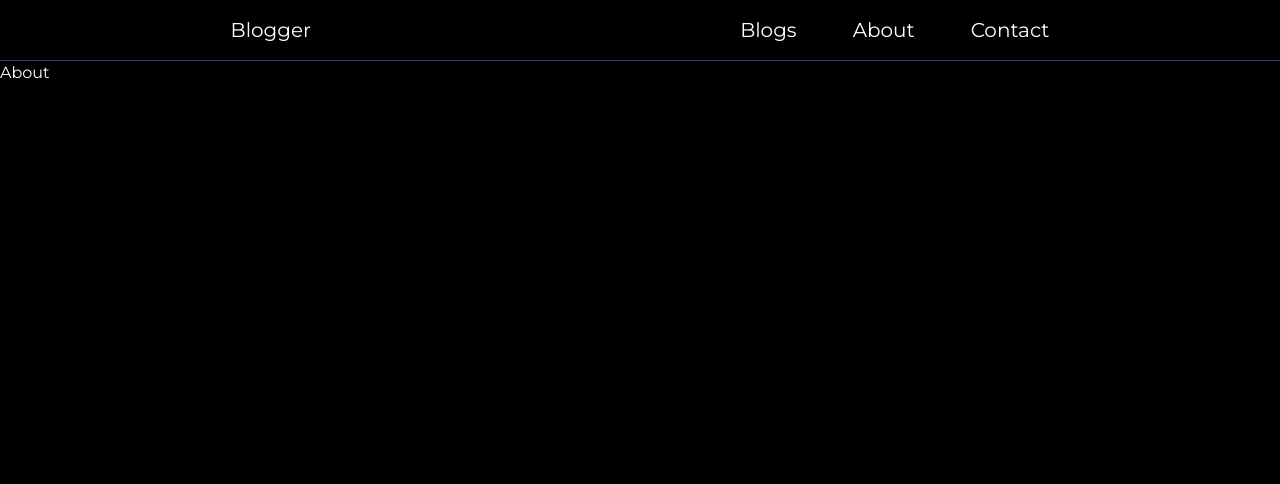
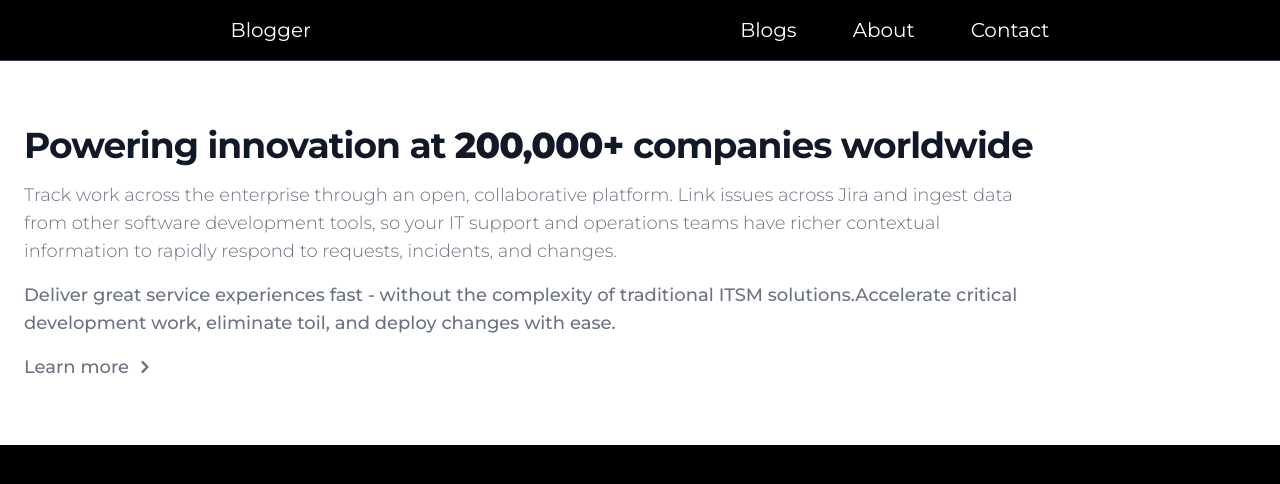
Before and after one commit to SarthakXO/blogging_app, a Next.js app: page /about in a window 1280 px wide. Shown: the top 484 px of the page. Built offline with nearby package versions, Linux system fonts and the light colour scheme.

Commit message:
added about us page

```diff
--- a/app/about/page.tsx
+++ b/app/about/page.tsx
@@ -1,5 +1,49 @@
 const page = () => {
-  return <div>About</div>;
+  return (
+    <div>
+      <section className="bg-white dark:bg-gray-900">
+        <div className="py-8 px-4 mx-auto max-w-screen-xl lg:py-16 lg:px-6">
+          <div className="max-w-screen-lg text-gray-500 sm:text-lg dark:text-gray-400">
+            <h2 className="mb-4 text-4xl tracking-tight font-bold text-gray-900 dark:text-white">
+              Powering innovation at{" "}
+              <span className="font-extrabold">200,000+</span> companies
+              worldwide
+            </h2>
+            <p className="mb-4 font-light">
+              Track work across the enterprise through an open, collaborative
+              platform. Link issues across Jira and ingest data from other
+              software development tools, so your IT support and operations
+              teams have richer contextual information to rapidly respond to
+              requests, incidents, and changes.
+            </p>
+            <p className="mb-4 font-medium">
+              Deliver great service experiences fast - without the complexity of
+              traditional ITSM solutions.Accelerate critical development work,
+              eliminate toil, and deploy changes with ease.
+            </p>
+            <a
+              href="#"
+              className="inline-flex items-center font-medium text-primary-600 hover:text-primary-800 dark:text-primary-500 dark:hover:text-primary-700"
+            >
+              Learn more
+              <svg
+                className="ml-1 w-6 h-6"
+                fill="currentColor"
+                viewBox="0 0 20 20"
+                xmlns="http://www.w3.org/2000/svg"
+              >
+                <path
+                  fill-rule="evenodd"
+                  d="M7.293 14.707a1 1 0 010-1.414L10.586 10 7.293 6.707a1 1 0 011.414-1.414l4 4a1 1 0 010 1.414l-4 4a1 1 0 01-1.414 0z"
+                  clip-rule="evenodd"
+                ></path>
+              </svg>
+            </a>
+          </div>
+        </div>
+      </section>
+    </div>
+  );
 };
 
 export default page;
```
